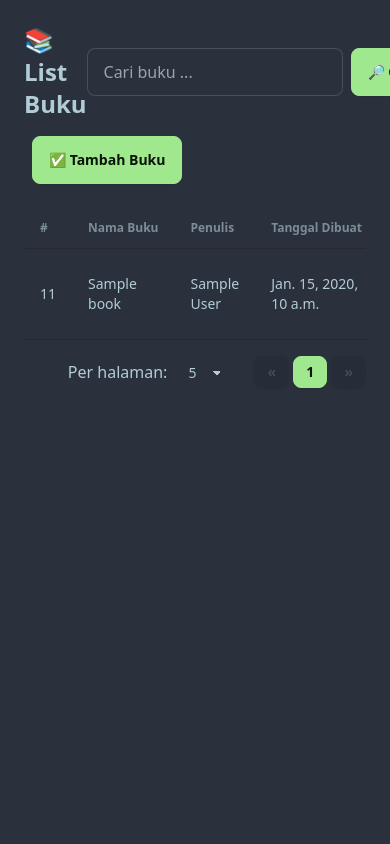
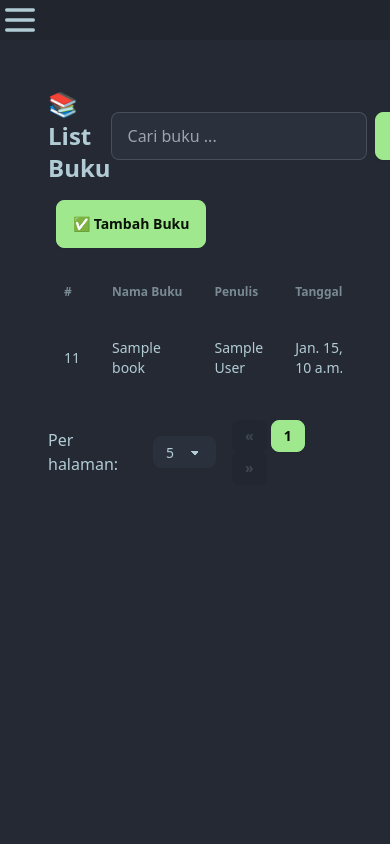
Before and after one commit to maulaniad/kki-test-fe, a Django app: template templates/pages/buku.html in a window 390 px wide; the page is wider, and only the part inside the window is pictured. Run offline with Django 5.2, Linux system fonts and the light colour scheme; the template is opened without the code that fills it: most values are stand-ins (such as "Sample title", 1, 10 or a date in 2020); some libraries are stand-ins or nearby versions.

Commit message:
feat: sidebar toggler

```diff
--- a/static/src/output.css
+++ b/static/src/output.css
@@ -696,8 +696,20 @@ video {
   height: 1.5rem;
 }
 
+.h-5 {
+  height: 1.25rem;
+}
+
+.h-10 {
+  height: 2.5rem;
+}
+
 .min-h-screen {
   min-height: 100vh;
+}
+
+.min-h-full {
+  min-height: 100%;
 }
 
 .w-64 {
@@ -710,6 +722,18 @@ video {
 
 .w-6 {
   width: 1.5rem;
+}
+
+.w-80 {
+  width: 20rem;
+}
+
+.w-5 {
+  width: 1.25rem;
+}
+
+.w-10 {
+  width: 2.5rem;
 }
 
 .max-w-md {
@@ -739,6 +763,10 @@ video {
 
 .transform {
   transform: translate(var(--tw-translate-x), var(--tw-translate-y)) rotate(var(--tw-rotate)) skewX(var(--tw-skew-x)) skewY(var(--tw-skew-y)) scaleX(var(--tw-scale-x)) scaleY(var(--tw-scale-y));
+}
+
+.flex-col {
+  flex-direction: column;
 }
 
 .items-center {
@@ -924,6 +952,10 @@ video {
   transition-duration: 300ms;
 }
 
+.hover\:cursor-pointer:hover {
+  cursor: pointer;
+}
+
 .hover\:bg-gray-700:hover {
   --tw-bg-opacity: 1;
   background-color: rgb(55 65 81 / var(--tw-bg-opacity));
@@ -936,12 +968,24 @@ video {
 }
 
 @media (min-width: 640px) {
+  .sm\:hidden {
+    display: none;
+  }
+
+  .sm\:w-64 {
+    width: 16rem;
+  }
+
   .sm\:grid-cols-2 {
     grid-template-columns: repeat(2, minmax(0, 1fr));
   }
 }
 
 @media (min-width: 768px) {
+  .md\:hidden {
+    display: none;
+  }
+
   .md\:grid-cols-3 {
     grid-template-columns: repeat(3, minmax(0, 1fr));
   }
@@ -956,6 +1000,10 @@ video {
     display: block;
   }
 
+  .lg\:hidden {
+    display: none;
+  }
+
   .lg\:grid-cols-4 {
     grid-template-columns: repeat(4, minmax(0, 1fr));
   }
--- a/templates/base.html
+++ b/templates/base.html
@@ -15,9 +15,19 @@
   <body>
     <div class="flex min-h-screen">
       {% include 'components/message.html' %}
-      {% include 'components/sidebar.html' %}
 
-      {% block content %} {% endblock content %}
+      <div class="drawer lg:drawer-open bg-base-300 text-base-content w-64">
+        <input id="my-drawer" type="checkbox" class="drawer-toggle" />
+        {% include 'components/sidebar.html' %}
+        <div class="drawer-content bg-base-200 flex flex-col justify-center">
+          <label for="my-drawer" class="bg-base-300 w-full text-center drawer-button lg:hidden hover:cursor-pointer">
+            <svg xmlns="http://www.w3.org/2000/svg" class="h-10 w-10" fill="none" viewBox="0 0 24 24" stroke="currentColor">
+              <path stroke-linecap="round" stroke-linejoin="round" stroke-width="2" d="M4 6h16M4 12h16M4 18h16" />
+            </svg>
+          </label>
+          {% block content %} {% endblock content %}
+        </div>
+      </div>
     </div>
   </body>
 </html>
--- a/templates/components/sidebar.html
+++ b/templates/components/sidebar.html
@@ -1,6 +1,7 @@
-<aside class="bg-base-300 text-base-content w-64 p-4 hidden lg:block">
-  <h2 class="text-2xl font-semibold mb-4">Smolib Digital</h2>
-  <ul class="space-y-2">
+<div class="drawer-side p-4">
+  <label for="my-drawer" aria-label="close sidebar" class="drawer-overlay"></label>
+  <ul class="menu space-y-2 text-base-content min-h-full w-80">
+    <h2 class="text-2xl font-semibold mb-4">Smolib Digital</h2>
     <li class="{% if url_name == 'index' %}bg-primary text-primary-content rounded{% endif %}">
       <a href="{% url 'index' %}" class="flex items-center px-4 py-2 rounded hover:bg-gray-700">
         <span>🏠 Beranda</span>
@@ -17,4 +18,4 @@
       </a>
     </li>
   </ul>
-</aside>
+</div>
--- a/templates/pages/buku.html
+++ b/templates/pages/buku.html
@@ -3,6 +3,7 @@
 {% block title %}Buku{% endblock title %}
 
 {% block content %}
+<main class="flex-1 p-6">
   <div class="container mx-auto rounded-lg p-6">
     <div class="flex items-center justify-between mb-4">
       <h1 class="text-2xl font-semibold">📚 List Buku</h1>
@@ -92,4 +93,5 @@
       </div>
     </div>
   </div>
+</main>
 {% endblock content %}
--- a/templates/pages/buku_form.html
+++ b/templates/pages/buku_form.html
@@ -3,6 +3,7 @@
 {% block title %}Form Buku{% endblock title %}
 
 {% block content %}
+<main class="flex-1 p-6">
   <div class="p-8 rounded-lg w-full max-w-lg mx-auto">
     <h1 class="text-2xl font-bold mb-6">{{ operation }}</h1>
     {% if action == "edit" %}
@@ -57,4 +58,5 @@
       </div>
     </form>
   </div>
+</main>
 {% endblock content %}
--- a/templates/pages/kategori.html
+++ b/templates/pages/kategori.html
@@ -3,6 +3,7 @@
 {% block title %}Kategori{% endblock title %}
 
 {% block content %}
+<main class="flex-1 p-6">
   <div class="container mx-auto rounded-lg p-6">
     <div class="flex items-center justify-between mb-4">
       <h1 class="text-2xl font-semibold">📦 List Kategori</h1>
@@ -86,4 +87,5 @@
       </div>
     </div>
   </div>
+</main>
 {% endblock content %}
--- a/templates/pages/kategori_form.html
+++ b/templates/pages/kategori_form.html
@@ -3,6 +3,7 @@
 {% block title %}Form Kategori{% endblock title %}
 
 {% block content %}
+<main class="flex-1 p-6">
   <div class="p-8 rounded-lg w-full max-w-lg mx-auto">
     <h1 class="text-2xl font-bold mb-6">{{ header }}</h1>
       {% if action == "edit" %}
@@ -30,4 +31,5 @@
       </div>
     </form>
   </div>
+</main>
 {% endblock content %}
```
